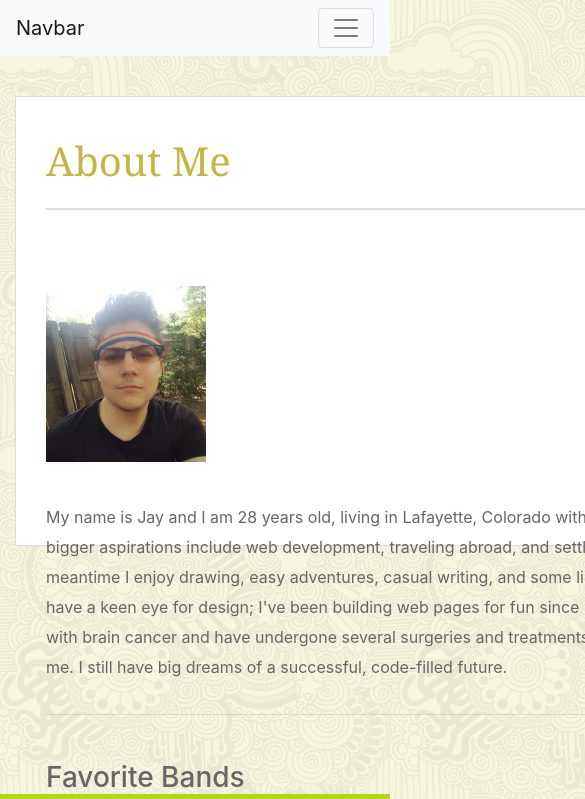
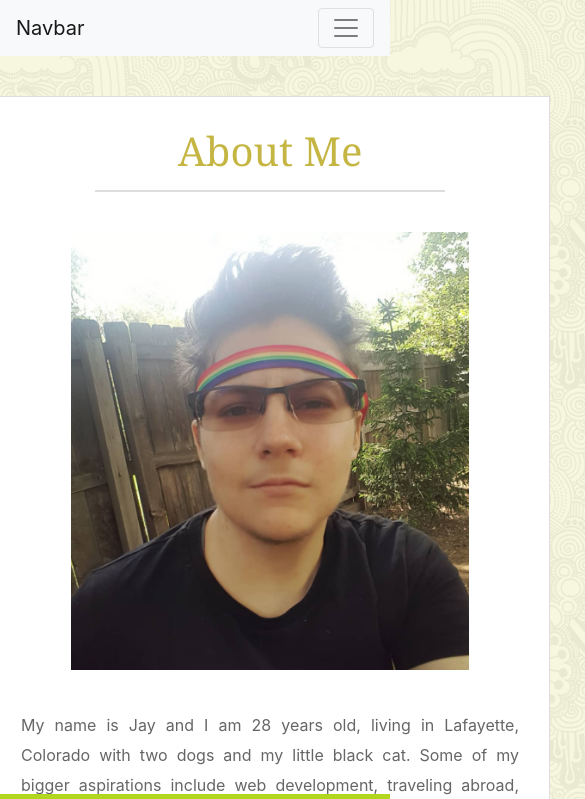
Before and after one commit to Fincayra/Bootstrap-Portfolio, a plain HTML site: page index.html in a window 390 px wide. Shown: the top 799 px of the page, 585 px wide, since content can reach past the window. Drawn offline with nearby package versions, Linux system fonts and the light colour scheme.

Commit message:
Fixed all columns and rows and added media queries to the 'About Me' page of the bootstrap portfolio. Bootstrap's nav bar isn't easy to customize, the drop-down menu doesn't work, and the links disappear at one of the smaller resolutions. Not sure why?

```diff
--- a/assets/css/style.css
+++ b/assets/css/style.css
@@ -2,19 +2,30 @@
     margin: 0px;
     padding: 0px;
  }
+
+ #container {
+    float: none;
+    margin-top: 20px;
+}
 
  body {
     font-family: 'Arial', 'Helvetica Neue', 'Helvetica', 'sans-serif';
     background-image: url("../images/skulls.png")
  }
 
-.navbar-custom .navbar-brand {
+ .navbar-custom .navbar-brand,
+ .navbar-custom .navbar-text {
     background-color: #aec74d;
     font-family: 'Georgia', 'Times', 'Times New Roman', 'serif';
     color: #f2f8d9;
     font-size: 25px;
-    padding: 10px 20px;
  }
+
+h1 {
+    position: relative;
+    font-family: 'Georgia', 'Times', 'Times New Roman', 'serif';
+    color: #c5b643;
+}
 
  .navbar-custom{
     background-image: none;
@@ -22,11 +33,15 @@
     height: 57px;
  }
 
+ .navbar-custom .navbar-toggler-icon {
+     color: white;
+ }
+
  .btn-outline-success {
      color: blue;
  }
 
-.headlinks {
+ .headlinks {
     float: right;
     margin-top: -50px;
     margin-right: 220px;
@@ -78,19 +93,15 @@ a:active {
     background-color: #fff;
     border: 1px solid;
     border-color: #dddddd;
-    width: 960px;
-    height: 450px;
+    width: 100%;
     padding: 30px;
     margin: 0 auto;
+    margin-bottom: 90px;
     margin-top: 40px;
     font-size: 16px;
+    text-align: justify;
     color: #666666;
     line-height: 30px;
-}
-
-.line1 {
-    border: 1px solid #dddddd;
-    margin-top: 15px;
 }
 
 .footer {
@@ -103,6 +114,7 @@ a:active {
     border-top: 8px solid;
     border-color: #b1d61d;
     text-align: center;
+    margin-top: 40px;
     bottom: 0;
     color: #dddddd;
 }
--- a/assets/css/style1.css
+++ b/assets/css/style1.css
@@ -1,18 +1,77 @@
 .pic {
     float: left;
-    margin-top: 30px;
-    padding-right: 30px;
+    margin-top: 10px;
+    margin-left: 80px;
     padding-bottom: 10px;
 }
 
 .about {
     font-family: 'Georgia', 'Times', 'Times New Roman', 'serif';
+    text-align: center;
     color: #c5b643;
     margin-top: 10px;
 }
 
-#container {
-    float: none;
-    margin-top: 20px;
-    color: #929292;
+.line1 {
+    margin: 0 auto;
+    border: 1px solid #dddddd;
+    margin-top: 15px;
+    width: 70%;
 }
+
+.line2 {
+    margin: 0 auto;
+    border: 1px solid #dddddd;
+    margin-top: 15px;
+    width: 40%;
+}
+
+.box2 {
+    margin-left: 150px;
+    width: 80%;
+}
+
+h3 {
+    position: relative;
+    font-family: 'Georgia', 'Times', 'Times New Roman', 'serif';
+    color: #c5b643;
+}
+
+@media only screen and (max-width: 980px) {
+    .container {
+        max-width: 768px;
+    }
+}
+@media only screen and (max-width: 768px) {
+    .about {
+        margin: 0 auto;
+    }
+    .pic {
+        width: 60%;
+        margin-left: 108px;
+    }
+    .box1 {
+        width: 600px;
+        margin-left: -40px;
+        margin-bottom: 90px;
+    }
+    .box2 {
+        margin-left: 175px;
+    }
+@media only screen and (max-width: 640px) {
+    .about {
+        margin: 0 auto;
+    }
+    .pic {
+        width: 80%;
+        margin-left: 50px;
+    }
+    .box1 {
+        width: 560px;
+        margin-left: -25px;
+        margin-bottom: 90px;
+    }
+    .box2 {
+        margin-left: 155px;
+    }
+}
--- a/index.html
+++ b/index.html
@@ -5,14 +5,17 @@
 
 <link rel="stylesheet" href="https://stackpath.bootstrapcdn.com/bootstrap/4.4.1/css/bootstrap.min.css"
   integrity="sha384-Vkoo8x4CGsO3+Hhxv8T/Q5PaXtkKtu6ug5TOeNV6gBiFeWPGFN9MuhOf23Q9Ifjh" crossorigin="anonymous">
+
 <head>
   <meta charset="UTF-8">
   <title>My Portfolio</title>
 </head>
+
 <body>
   <nav class="navbar navbar-expand-lg navbar-light bg-light">
     <a class="navbar-brand" href="#">Navbar</a>
-    <button class="navbar-toggler" type="button" data-toggle="collapse" data-target="#navbarSupportedContent" aria-controls="navbarSupportedContent" aria-expanded="false" aria-label="Toggle navigation">
+    <button class="navbar-toggler" type="button" data-toggle="collapse" data-target="#navbarSupportedContent"
+      aria-controls="navbarSupportedContent" aria-expanded="false" aria-label="Toggle navigation">
       <span class="navbar-toggler-icon"></span>
     </button>
 
@@ -25,7 +28,8 @@
           <a class="nav-link" href="#">Link</a>
         </li>
         <li class="nav-item dropdown">
-          <a class="nav-link dropdown-toggle" href="#" id="navbarDropdown" role="button" data-toggle="dropdown" aria-haspopup="true" aria-expanded="false">
+          <a class="nav-link dropdown-toggle" href="#" id="navbarDropdown" role="button" data-toggle="dropdown"
+            aria-haspopup="true" aria-expanded="false">
             Dropdown
           </a>
           <div class="dropdown-menu" aria-labelledby="navbarDropdown">
@@ -58,7 +62,13 @@
         </div>
 
         <div class="col-md-8"><br>
-            <p>My name is Jay and I am 28 years old, living in Lafayette, Colorado with two dogs and my little black cat. Some of my bigger aspirations include web development, traveling abroad, and settling down somewhere to write novels, but in the meantime I enjoy drawing, easy adventures, casual writing, and some light gaming. I come from a family of artists and have a keen eye for design; I've been building web pages for fun since I was in middle school. In 2017 I was diagnosed with brain cancer and have undergone several surgeries and treatments since, but I'm not going to let any of that stop me. I still have big dreams of a successful, code-filled future.</p>
+          <p>My name is Jay and I am 28 years old, living in Lafayette, Colorado with two dogs and my little black cat.
+            Some of my bigger aspirations include web development, traveling abroad, and settling down somewhere to
+            write novels, but in the meantime I enjoy drawing, easy adventures, casual writing, and some light gaming. I
+            come from a family of artists and have a keen eye for design; I've been building web pages for fun since I
+            was in middle school. In 2017 I was diagnosed with brain cancer and have undergone several surgeries and
+            treatments since, but I'm not going to let any of that stop me. I still have big dreams of a successful,
+            code-filled future.</p>
         </div>
       </div>
 
@@ -103,19 +113,34 @@
 
       <div class="row">
         <div class="col-md-6">
-              <p>Contrary to popular belief, Lorem Ipsum is not simply random text. It has roots in a piece of classical Latin literature from 45 BC, making it over 2000 years old. Richard McClintock, a Latin professor at Hampden-Sydney College in Virginia, looked up one of the more obscure Latin words, consectetur, from a Lorem Ipsum passage, and going through the cites of the word in classical literature, discovered the undoubtable source. Lorem Ipsum comes from sections 1.10.32 and 1.10.33 of "de Finibus Bonorum et Malorum" (The Extremes of Good and Evil) by Cicero, written in 45 BC. This book is a treatise on the theory of ethics, very popular during the Renaissance. The first line of Lorem Ipsum, "Lorem ipsum dolor sit amet..", comes from a line in section 1.10.32.</p>
-            </div>
+          <p>Contrary to popular belief, Lorem Ipsum is not simply random text. It has roots in a piece of classical
+            Latin literature from 45 BC, making it over 2000 years old. Richard McClintock, a Latin professor at
+            Hampden-Sydney College in Virginia, looked up one of the more obscure Latin words, consectetur, from a Lorem
+            Ipsum passage, and going through the cites of the word in classical literature, discovered the undoubtable
+            source. Lorem Ipsum comes from sections 1.10.32 and 1.10.33 of "de Finibus Bonorum et Malorum" (The Extremes
+            of Good and Evil) by Cicero, written in 45 BC. This book is a treatise on the theory of ethics, very popular
+            during the Renaissance. The first line of Lorem Ipsum, "Lorem ipsum dolor sit amet..", comes from a line in
+            section 1.10.32.</p>
         </div>
 
-          <div class="row">
         <div class="col-md-6">
-              <p>Contrary to popular belief, Lorem Ipsum is not simply random text. It has roots in a piece of classical Latin literature from 45 BC, making it over 2000 years old. Richard McClintock, a Latin professor at Hampden-Sydney College in Virginia, looked up one of the more obscure Latin words, consectetur, from a Lorem Ipsum passage, and going through the cites of the word in classical literature, discovered the undoubtable source. Lorem Ipsum comes from sections 1.10.32 and 1.10.33 of "de Finibus Bonorum et Malorum" (The Extremes of Good and Evil) by Cicero, written in 45 BC. This book is a treatise on the theory of ethics, very popular during the Renaissance. The first line of Lorem Ipsum, "Lorem ipsum dolor sit amet..", comes from a line in section 1.10.32.</p>
+          <p>Contrary to popular belief, Lorem Ipsum is not simply random text. It has roots in a piece of classical
+            Latin literature from 45 BC, making it over 2000 years old. Richard McClintock, a Latin professor at
+            Hampden-Sydney College in Virginia, looked up one of the more obscure Latin words, consectetur, from a Lorem
+            Ipsum passage, and going through the cites of the word in classical literature, discovered the undoubtable
+            source. Lorem Ipsum comes from sections 1.10.32 and 1.10.33 of "de Finibus Bonorum et Malorum" (The Extremes
+            of Good and Evil) by Cicero, written in 45 BC. This book is a treatise on the theory of ethics, very popular
+            during the Renaissance. The first line of Lorem Ipsum, "Lorem ipsum dolor sit amet..", comes from a line in
+            section 1.10.32.</p>
         </div>
       </div>
     </div>
   </div>
 
-    <div class="footer"><p>Copyright &copy;</p></div>
+  <div class="footer">
+    <p>Copyright &copy;</p>
+  </div>
 
 </body>
+
 </html>
```
Lines whose indentation alone changed are shown as unchanged.
